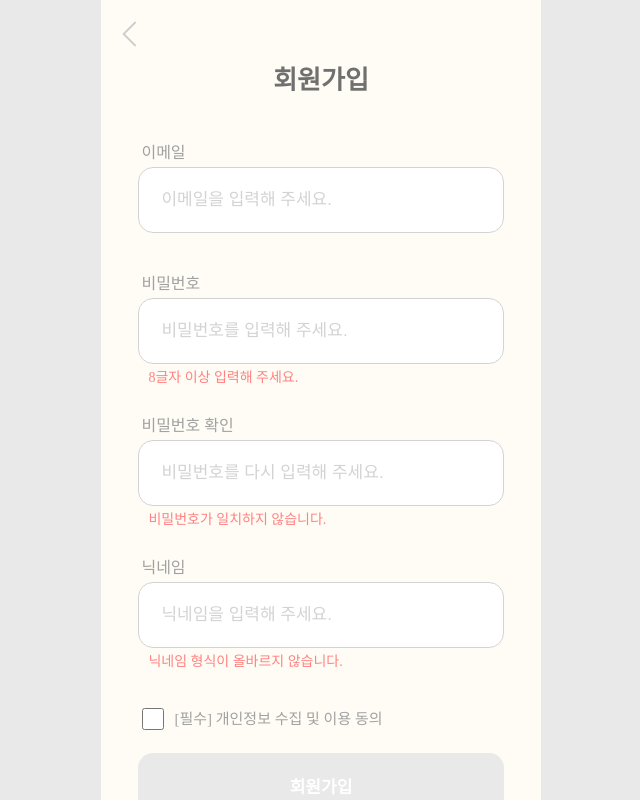
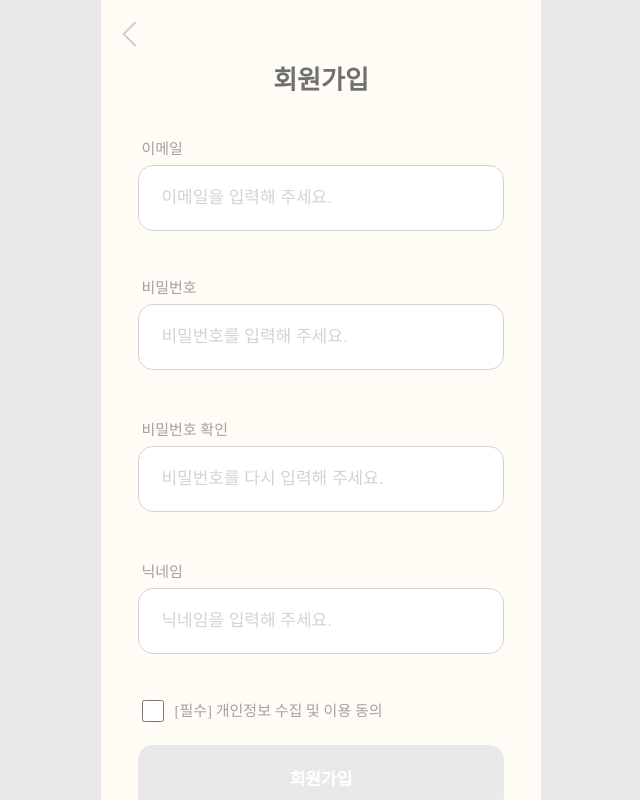
Before and after one commit to ShinjungOh/Haru-Hannyan, a React (Vite) app: page /signup in a window 1280 px wide. Shown: the whole page, without its empty margins (319-959 px from the left). Built offline with nearby package versions, Linux system fonts and the light colour scheme.

Commit message:
feat: Input 및 에러 메시지 스타일 보완

```diff
--- a/src/pages/SignupPage.tsx
+++ b/src/pages/SignupPage.tsx
@@ -61,9 +61,6 @@ export default function SignupPage() {
   };
 
   const handleChangeCheckBox = (e: ChangeEvent<HTMLInputElement>) => {
-    // alert(`e.target.checked>>${JSON.stringify(e.target.checked)}`);
-    console.log('e.target.checked', e.target.checked);
-    console.log('>>>>>>console.log');
     setIsChecked(e.target.checked);
   };
 
@@ -107,7 +104,10 @@ export default function SignupPage() {
             onChange={handleChangeUser}
           />
           <ErrorMessage>
-            {user.password.length < 9 && !userValidation.password && '8글자 이상 입력해 주세요.'}
+            {user.password.length > 0 &&
+              user.password.length < 9 &&
+              !userValidation.password &&
+              '8글자 이상 입력해 주세요.'}
           </ErrorMessage>
         </InputContainer>
         <InputContainer>
@@ -120,13 +120,18 @@ export default function SignupPage() {
             onChange={handleChangeUser}
           />
           <ErrorMessage>
-            {user.password.length < 9 && !userValidation.passwordCheck && '비밀번호가 일치하지 않습니다.'}
+            {user.passwordCheck.length > 0 &&
+              user.passwordCheck.length < 9 &&
+              !userValidation.passwordCheck &&
+              '비밀번호가 일치하지 않습니다.'}
           </ErrorMessage>
         </InputContainer>
         <InputContainer>
           <label htmlFor="name">닉네임</label>
           <Input type="text" id="name" name="name" placeholder="닉네임을 입력해 주세요." onChange={handleChangeUser} />
-          <ErrorMessage>{user.name.length < 2 && '닉네임 형식이 올바르지 않습니다.'}</ErrorMessage>
+          <ErrorMessage>
+            {user.name.length > 0 && user.name.length < 2 && '닉네임 형식이 올바르지 않습니다.'}
+          </ErrorMessage>
         </InputContainer>
         <CheckBoxContainer>
           <input
@@ -173,31 +178,25 @@ const Title = styled.h2`
 const InputContainer = styled.div`
   display: flex;
   flex-direction: column;
-  justify-content: center;
+  justify-content: flex-start;
   align-items: center;
   width: 83%;
   height: 100px;
   margin-bottom: 39px;
+  //border: 1px solid salmon;
 
   label {
     width: 100%;
     height: 15px;
-    padding: 3px;
-    margin-bottom: 10px;
+    padding-left: 3px;
+    margin-bottom: 8px;
     color: ${styleTokenCss.color.gray3};
+    font-size: 15px;
   }
 
   & + & {
     margin-bottom: 42px;
   }
-`;
-
-const ErrorMessage = styled.p`
-  color: ${styleTokenCss.color.alert2};
-  width: 100%;
-  padding-left: 10px;
-  margin-top: 7px;
-  font-size: 14px;
 `;
 
 const Input = styled.input`
@@ -216,6 +215,15 @@ const Input = styled.input`
   }
 `;
 
+const ErrorMessage = styled.p`
+  color: ${styleTokenCss.color.alert2};
+  width: 100%;
+  height: 15px;
+  padding-left: 10px;
+  margin-top: 7px;
+  font-size: 14px;
+`;
+
 const CheckBoxContainer = styled.div`
   width: 83%;
   display: flex;
@@ -223,11 +231,13 @@ const CheckBoxContainer = styled.div`
   justify-content: flex-start;
   align-items: center;
   margin-bottom: 20px;
+  margin-top: -10px;
 
   input {
     width: 22px;
     height: 22px;
     margin-right: 10px;
+    accent-color: ${styleTokenCss.color.sub};
   }
 `;
 
```
